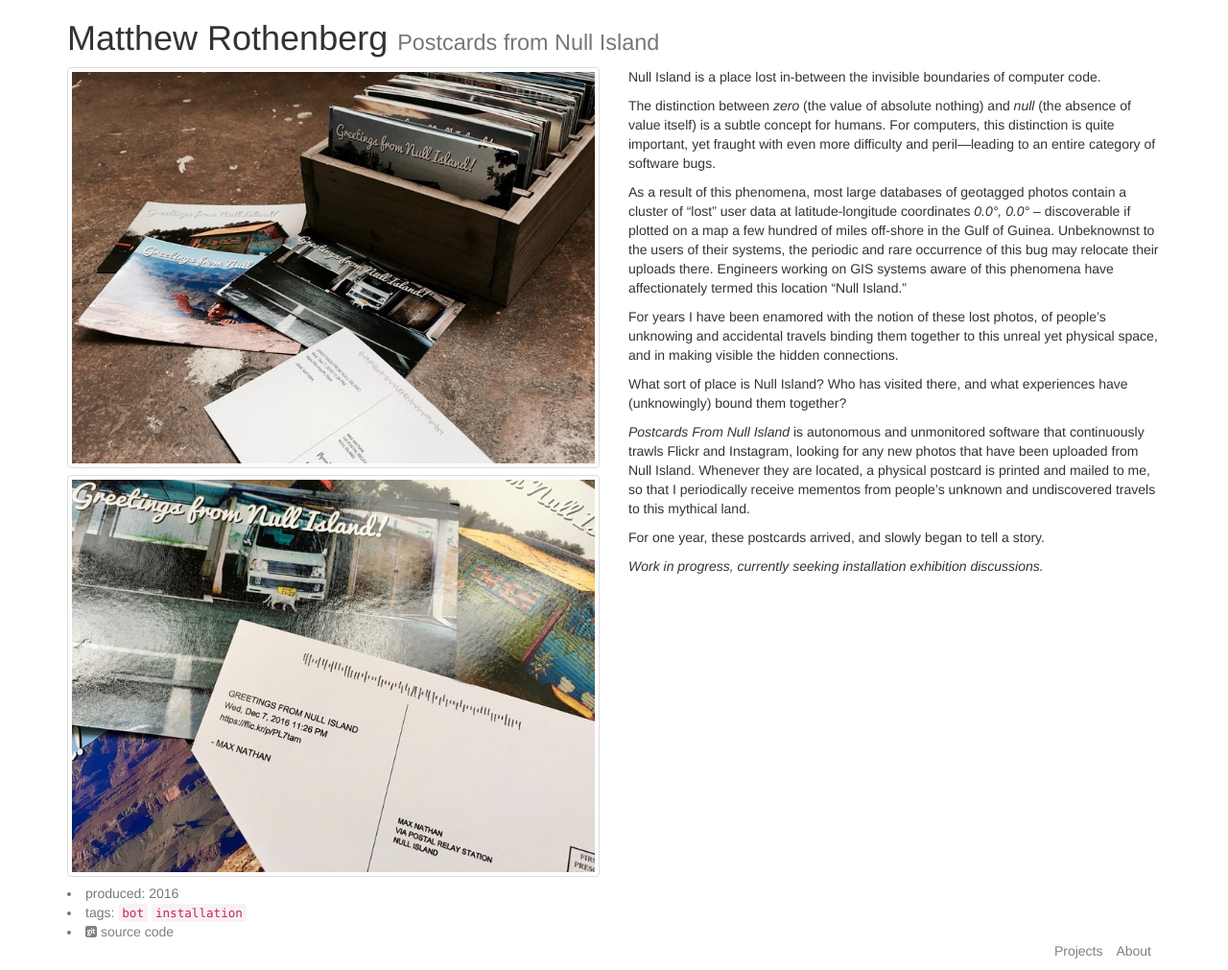
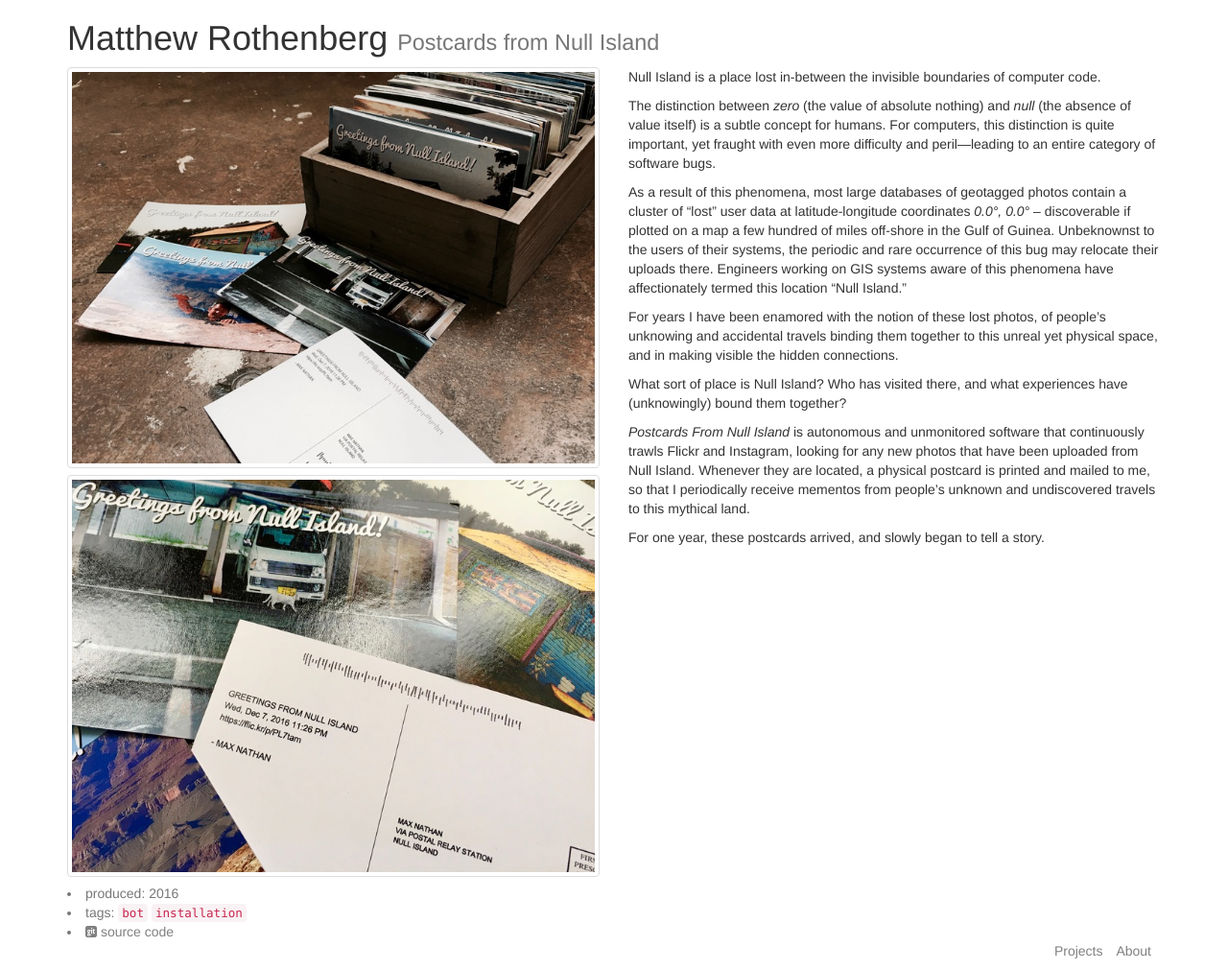
Before and after one commit to mroth/portfolio, a Jekyll site: the page built from _posts/2016-12-30-postcardsfromnull.md, in a window 1280 px wide. Shown: the whole page at 96% size. Built offline with Jekyll 4.4.1, drawn with Linux system fonts in a browser that asks for light colours; nearby versions of some CDN libraries.

Commit message:
Update 2016-12-30-postcardsfromnull.md
remove ancient "work in progress" text

```diff
--- a/_posts/2016-12-30-postcardsfromnull.md
+++ b/_posts/2016-12-30-postcardsfromnull.md
@@ -26,5 +26,3 @@ What sort of place is Null Island? Who has visited there, and what experiences h
 _Postcards From Null Island_ is autonomous and unmonitored software that continuously trawls Flickr and Instagram, looking for any new photos that have been uploaded from Null Island. Whenever they are located, a physical postcard is printed and mailed to me, so that I periodically receive mementos from people's unknown and undiscovered travels to this mythical land.
 
 For one year, these postcards arrived, and slowly began to tell a story.
-
-_Work in progress, currently seeking installation exhibition discussions._
```
